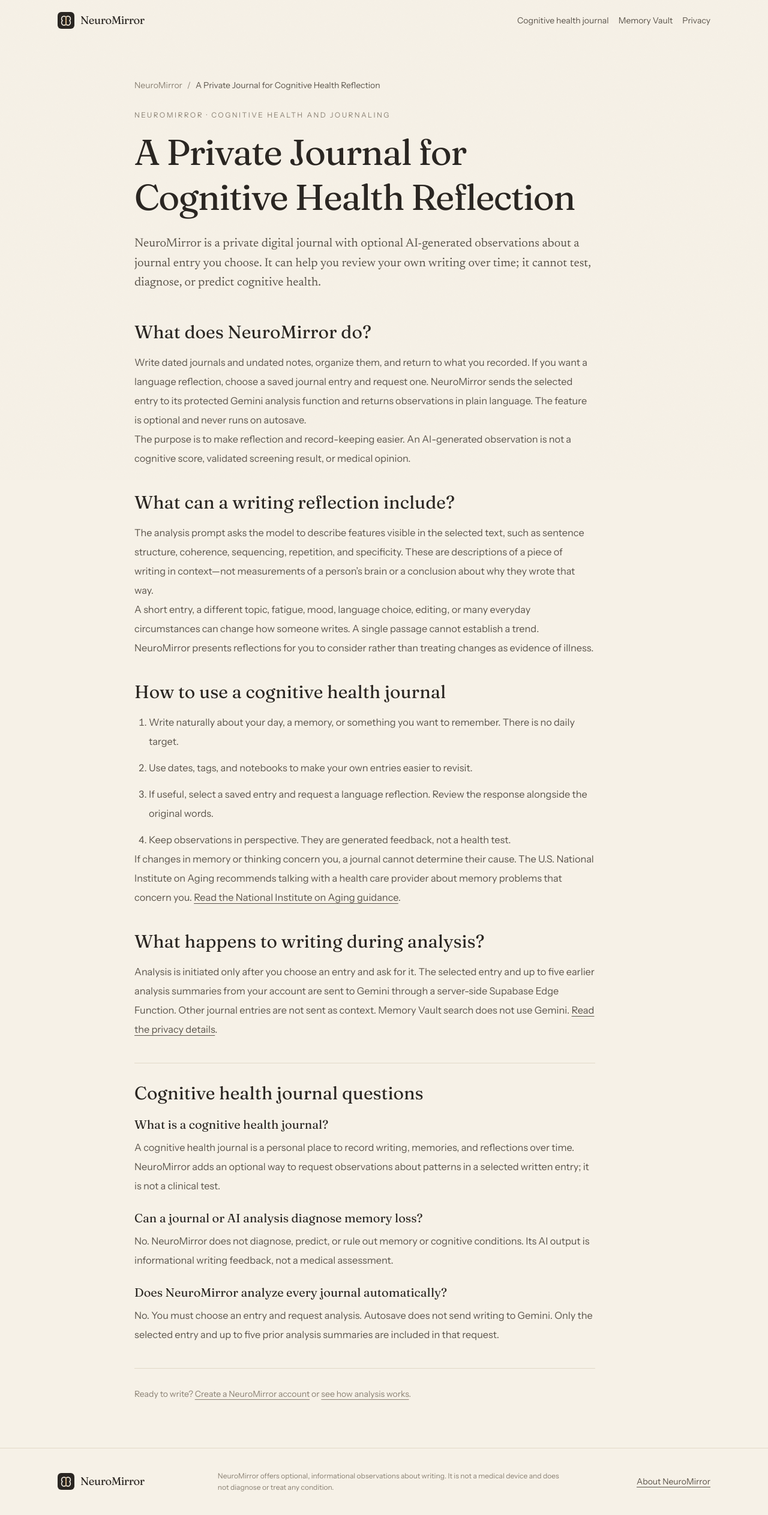
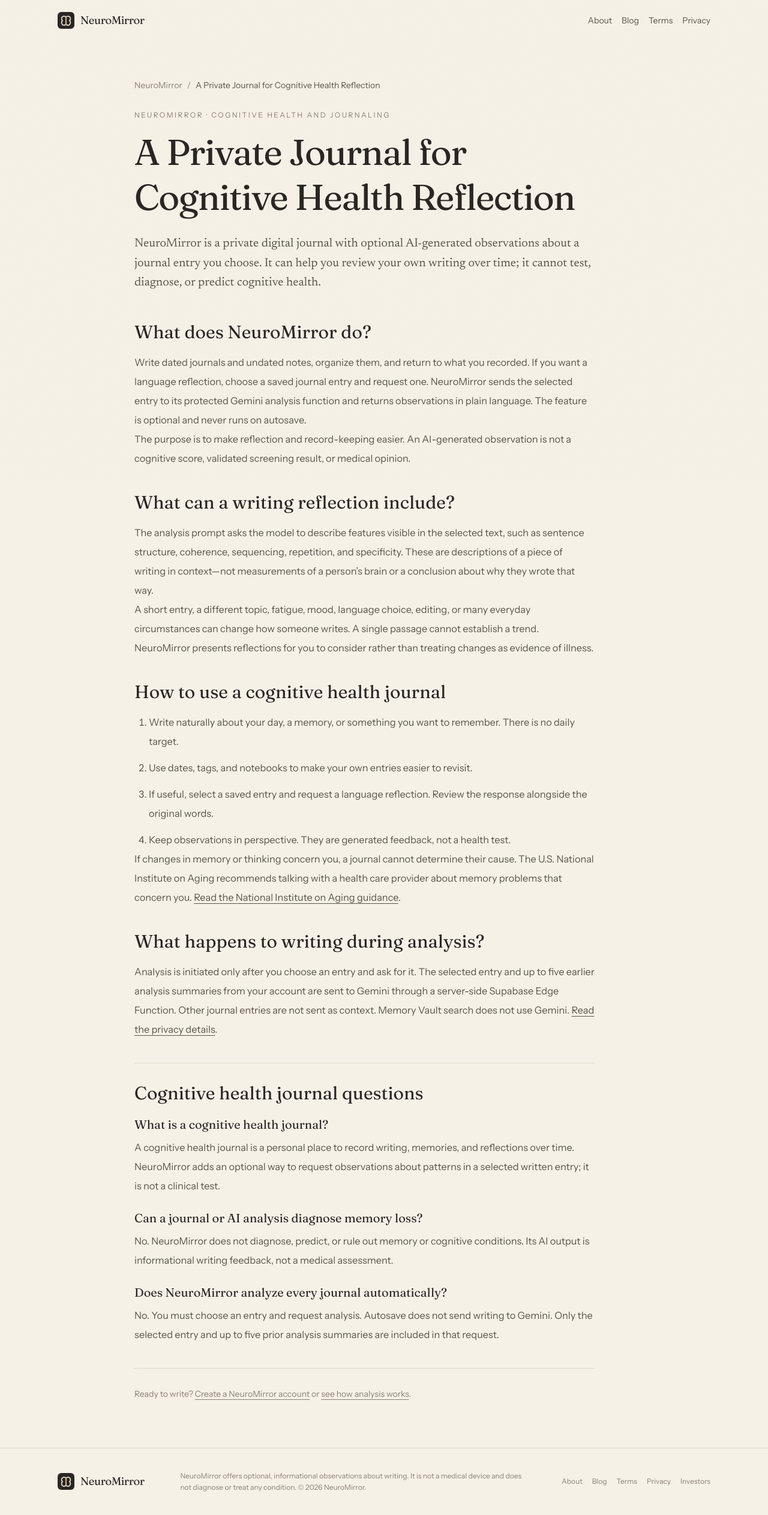
Before and after one commit to neuromirror/neuromirror, a Next.js app: page /cognitive-health-journal in a window 1280 px wide. Shown: the whole page at 60% size. Built offline with nearby package versions, Linux system fonts and the light colour scheme.

Commit message:
Update public article navigation and footer links

```diff
--- a/src/components/public-article.tsx
+++ b/src/components/public-article.tsx
@@ -15,8 +15,9 @@ export function PublicArticle({ title, eyebrow, summary, children }: PublicArtic
       <header className="mx-auto flex max-w-6xl items-center justify-between gap-6 px-5 py-5 sm:px-8">
         <Logo />
         <nav aria-label="Public pages" className="flex items-center gap-4 text-sm text-ink-2">
-          <Link href="/cognitive-health-journal" className="hover:text-ink">Cognitive health journal</Link>
-          <Link href="/memory-vault-guide" className="hidden hover:text-ink sm:inline">Memory Vault</Link>
+          <Link href="/about" className="hover:text-ink">About</Link>
+          <Link href="/blog" className="hover:text-ink">Blog</Link>
+          <Link href="/terms" className="hidden hover:text-ink sm:inline">Terms</Link>
           <Link href="/privacy" className="hidden hover:text-ink sm:inline">Privacy</Link>
         </nav>
       </header>
@@ -42,9 +43,15 @@ export function PublicArticle({ title, eyebrow, summary, children }: PublicArtic
           <Logo />
           <p className="max-w-xl text-xs leading-relaxed text-ink-3">
             NeuroMirror offers optional, informational observations about writing. It is not a medical device and does not
-            diagnose or treat any condition.
+            diagnose or treat any condition. © {new Date().getFullYear()} NeuroMirror.
           </p>
-          <Link href="/" className="text-ink-2 underline underline-offset-4">About NeuroMirror</Link>
+          <div className="flex flex-wrap gap-4 text-xs text-ink-3">
+            <Link href="/about" className="hover:text-ink">About</Link>
+            <Link href="/blog" className="hover:text-ink">Blog</Link>
+            <Link href="/terms" className="hover:text-ink">Terms</Link>
+            <Link href="/privacy" className="hover:text-ink">Privacy</Link>
+            <Link href="/partners" className="hover:text-ink">Investors</Link>
+          </div>
         </div>
       </footer>
     </>
```
